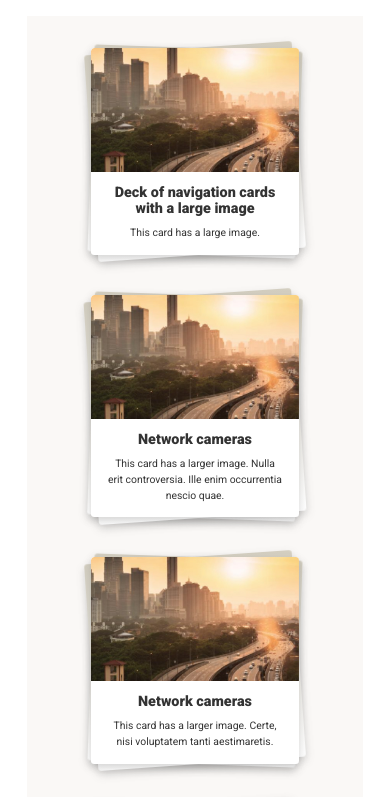
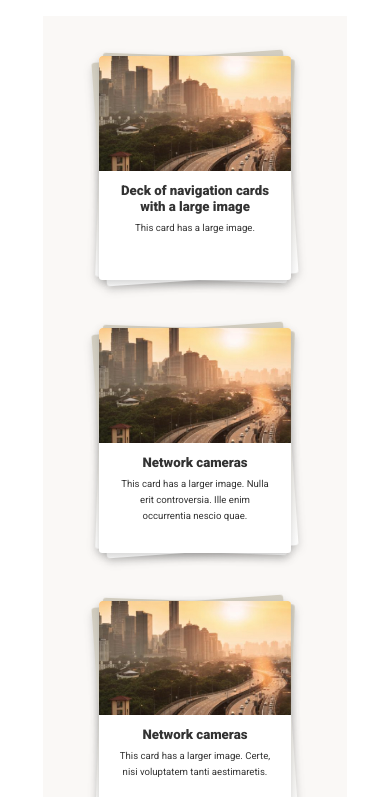
Before and after one commit to jonathanquist/axis, a plain HTML site: page index.html in a window 390 px wide. Shown: the top 797 px of the page. Drawn offline with Linux system fonts and the light colour scheme.

Commit message:
Updated CSS
Changed Flexbox to Grid

```diff
--- a/incl/style.css
+++ b/incl/style.css
@@ -7,10 +7,8 @@ Author: Jonathan Quist
 @import url('https://fonts.googleapis.com/css?family=Roboto:400,900');
 
 body {
-	width: 100%;
 	margin: 0;
 	font-family: 'Roboto', 'Calibri', 'Verdana', sans-serif;
-	color: #333;
 	line-height: 1rem;
 }
 
@@ -20,7 +18,7 @@ body {
 }
 
 #container #main {
-    width: 975px;
+    width: 49rem;
 	margin: auto;
     padding: 1rem 2rem 1rem 2rem;
     box-sizing: border-box;
@@ -28,19 +26,16 @@ body {
 }
 
 #container #main #deck {
-	display: flex;
-	flex-wrap: wrap;
-	flex-direction: row;
-    width:100%;
+    display: grid;
+    grid-auto-rows: 1fr;
+    grid-template-columns: repeat(3, 1fr);
 }
 
 #container #main #deck .link  {
     position: relative;
 	display: flex;
-	flex: 1;
-    min-width: 12rem;
-	max-width: 12rem;
-	margin: 1.1rem;
+    width: 12rem;
+	margin: 1.5rem;
     color: #333;
     text-decoration: none;
     text-align: center;
@@ -99,7 +94,7 @@ button.action:hover {
 }
 
 button.action {
-    cursor:pointer;
+    cursor: pointer;
 	border: 0px;
 	margin: 2rem 0rem 2rem 1rem;
 	padding: 0.5rem 1.5rem;
@@ -133,17 +128,16 @@ button.action:hover {
 @media (min-width: 1440px) {
 
     #container #main {
-        width: 1400px;
-        padding:1rem 3.7rem 1rem 3.8rem;
+        width: 88rem;
     }
 
-    #container #main #deck .link{
-        min-width: 13rem;
-        max-width: 13rem;
+    #container #main #deck {
+        grid-template-columns: repeat(5, 1fr);
+        column-gap: 1rem;
     }
 
     #container #main #deck .link  {
-        margin: 1.5rem;
+        width: 13rem;
     }
 
     #container #main #deck .link .card .card-text h1 {
@@ -165,16 +159,15 @@ button.action:hover {
 @media (max-width: 991px) {
 
     #container {
-        width: 80%;
         margin-top: 2rem;
     }
 
     #container #main {
-        width: 550px;
+        width: 34rem;
     }
 
-    #container #main #deck .link  {
-        margin: 1.5rem;
+    #container #main #deck {
+        grid-template-columns: repeat(2, 1fr);
     }
 
 }
@@ -185,33 +178,7 @@ button.action:hover {
 @media (max-width: 767px) {
 
     #container {
-        width: 90%;
         margin-top: 1rem;
-    }
-
-    #container #main {
-        width: 90%;
-    }
-
-    #container #main #deck {
-        justify-content: center;
-    }
-
-    #container #main #deck .link{
-        min-width: 13rem;
-        max-width: 13rem;
-        margin: 1rem 2rem 1.5rem 2rem;;
-    }
-
-    #container #main #deck .link .card .card-text h1 {
-        margin-block-end: 0.5rem;
-        font-size: 0.9rem;
-        font-weight: 900;
-    }
-
-    #container #main #deck .link .card .card-text p {
-        margin-block-start: 0.5rem;
-        font-size: 0.65rem;
     }
 
     button.action {
@@ -222,7 +189,7 @@ button.action:hover {
     }
 
     button.action:last-child {
-       float:right;
+       float: right;
     }
 
 }
@@ -236,16 +203,20 @@ button.action:hover {
         width: min-content;
     }
 
+    #container #main #deck {
+        grid-template-columns: repeat(1, 1fr);
+    }
+
     button.action {
         display:block;
         margin: 1rem auto;
-        width:75%;
+        width: 75%;
         font-size: 0.9rem;
         font-weight: 900;
     }
 
     button.action:last-child {
-        float:none;
+        float: none;
      }
 
 }
```
Also changed, not shown: 1 other file.
